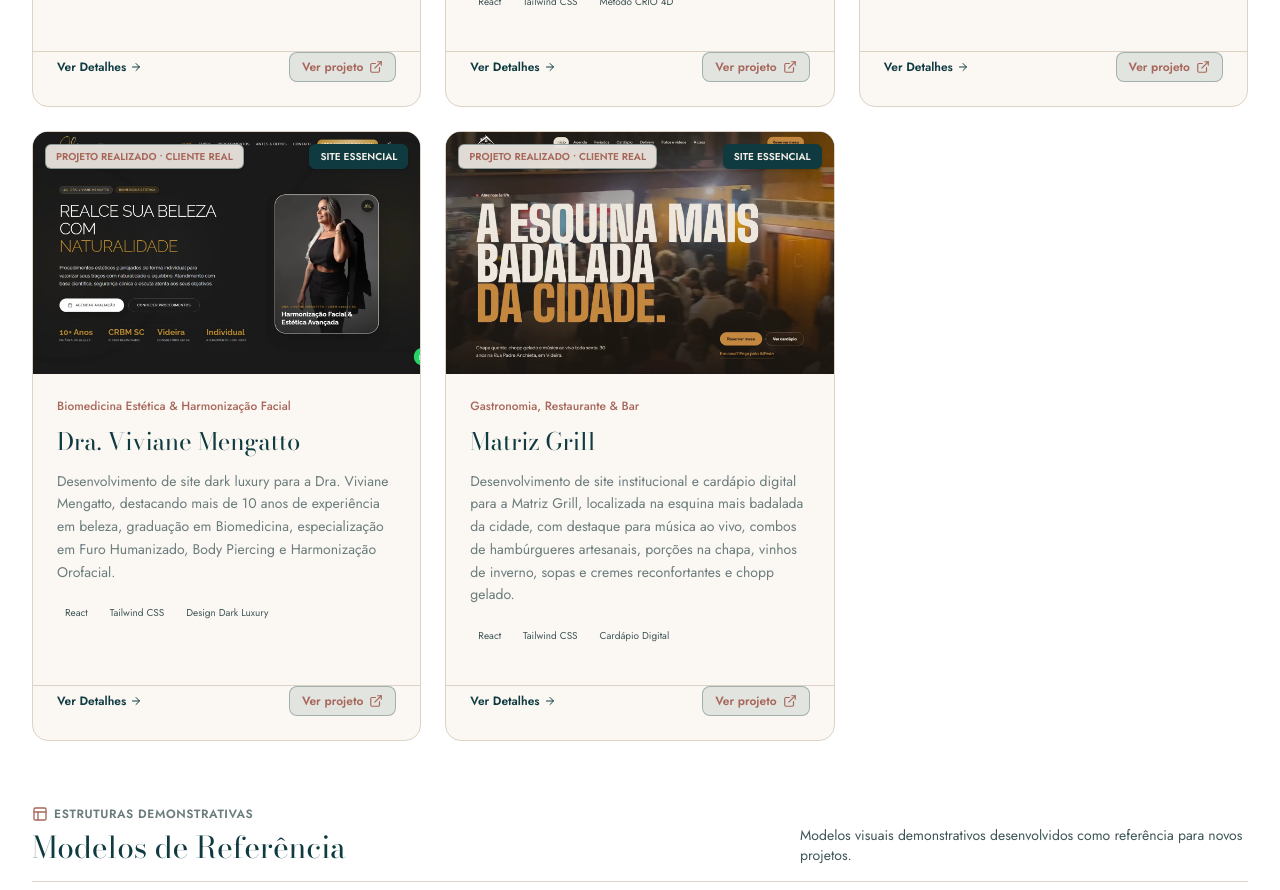
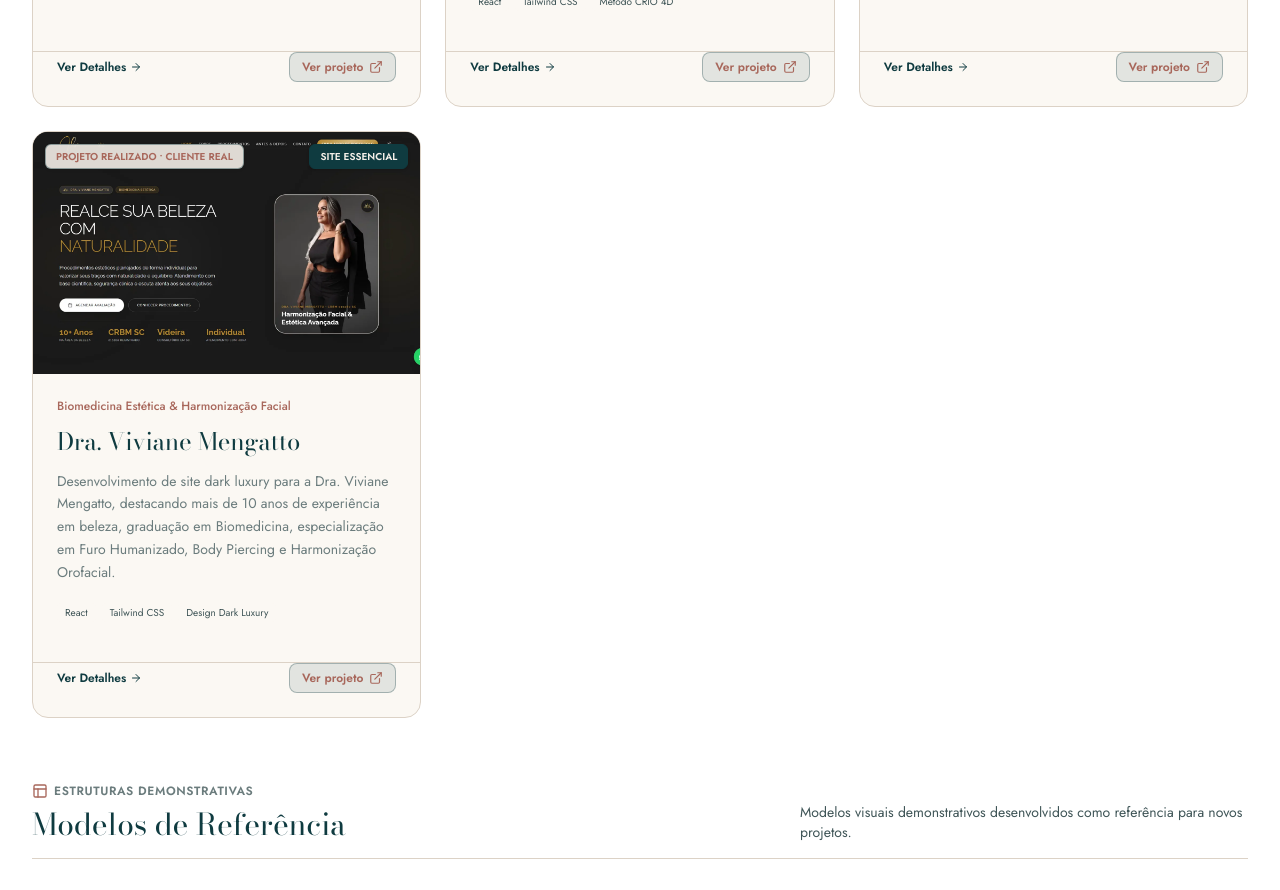
Before and after one commit to marcialeandra832-cmyk/mleedigital-site, a React (Vite) app: page /portfolio in a window 1280 px wide. Shown: the part 1100-1990 px from the top of the page. Built offline with nearby package versions, Linux system fonts and the light colour scheme; grey boxes are pictures that could not be loaded.

Commit message:
Tira o Matriz Grill do portfólio por enquanto (conteúdo guardado no código)
Co-Authored-By: Claude Opus 5.5 <noreply@anthropic.com>
Claude-Session: https://claude.ai/code/session_01Qj5XPSYRHftkuKhEDfNV3C

```diff
--- a/src/data/clientesDestaque.ts
+++ b/src/data/clientesDestaque.ts
@@ -4,7 +4,8 @@ import sorayAbbud from '../assets/clientes/soray-abbud.webp';
 import mariaJunqueira from '../assets/clientes/maria-junqueira.webp';
 import danielleCarvao from '../assets/clientes/danielle-carvao.webp';
 import vivianeMengatto from '../assets/clientes/viviane-mengatto.webp';
-import matrizGrill from '../assets/clientes/matriz-grill.webp';
+// GUARDADO — Matriz Grill: fora do ar por enquanto. Para voltar a exibir, basta tirar as barras (//) deste trecho.
+// import matrizGrill from '../assets/clientes/matriz-grill.webp';
 
 export type ClienteDestaque = {
   cliente: string;
@@ -19,5 +20,6 @@ export const clientesDestaque: ClienteDestaque[] = [
   { cliente: 'Dra. Maria Junqueira', area: 'Biomedicina estética', img: mariaJunqueira, link: 'https://dramariajunqueira.vercel.app/', slug: 'dra-maria-junqueira' },
   { cliente: 'Dra. Danielle Carvão', area: 'Odontologia e rejuvenescimento facial', img: danielleCarvao, link: 'https://dradanicarvao.com.br/', slug: 'dra-danielle-carvao' },
   { cliente: 'Dra. Viviane Mengatto', area: 'Estética avançada', img: vivianeMengatto, link: 'https://dra-viviane-mengatto.vercel.app/', slug: 'dra-viviane-mengatto' },
-  { cliente: 'Matriz Grill', area: 'Restaurante e bar', img: matrizGrill, link: 'https://matrizgrillvideira.vercel.app/', slug: 'matriz-grill' },
+// GUARDADO — Matriz Grill: fora do ar por enquanto. Para voltar a exibir, basta tirar as barras (//) deste trecho.
+//   { cliente: 'Matriz Grill', area: 'Restaurante e bar', img: matrizGrill, link: 'https://matrizgrillvideira.vercel.app/', slug: 'matriz-grill' },
 ];
--- a/src/data/projects.ts
+++ b/src/data/projects.ts
@@ -5,7 +5,8 @@ import clarenzaMockup from '../assets/images/clarenza_odontologia_hero_178675093
 import draMariaJunqueiraMockup from '../assets/clientes/maria-junqueira.webp';
 import draDanielleCarvaoMockup from '../assets/clientes/danielle-carvao.webp';
 import vivianeMengattoMockup from '../assets/clientes/viviane-mengatto.webp';
-import matrizGrillMockup from '../assets/clientes/matriz-grill.webp';
+// GUARDADO — Matriz Grill: fora do ar por enquanto. Para voltar a exibir, basta tirar as barras (//) deste trecho.
+// import matrizGrillMockup from '../assets/clientes/matriz-grill.webp';
 import carlaFigmamMockup from '../assets/images/carla_figmam_preview_1786812678656.jpg';
 import auraEsteticaMockup from '../assets/images/aura_estetica_preview_1786812029262.jpg';
 
@@ -119,33 +120,34 @@ export const projectsData: Project[] = [
     technologies: ["React", "Tailwind CSS", "Design Dark Luxury", "SEO Estética", "WhatsApp Direct"],
     featured: true
   },
-  {
-    id: "matriz-grill",
-    slug: "matriz-grill",
-    client: "Matriz Grill",
-    category: "Gastronomia, Restaurante & Bar",
-    planType: "SITE ESSENCIAL",
-    projectType: "real",
-    badge: "PROJETO REALIZADO • CLIENTE REAL",
-    tagline: "Música ao vivo de alta qualidade, hambúrgueres artesanais, porções na chapa e o chopp mais gelado da região.",
-    objective: "Desenvolvimento de site institucional e cardápio digital para a Matriz Grill, localizada na esquina mais badalada da cidade, com destaque para música ao vivo, combos de hambúrgueres artesanais, porções na chapa, vinhos de inverno, sopas e cremes reconfortantes e chopp gelado.",
-    challenge: "Transmitir a atmosfera vibrante da casa, organizar as opções do cardápio gastronômico e facilitar reservas de mesas e localização para os clientes.",
-    solution: "Layout contemporâneo com fotografias apetitosas em destaque, atmosfera acolhedora noturna, programação musical atualizada, cardápio digital e integração direta para reservas no WhatsApp.",
-    structure: [
-      "Hero visual com gastronomia, chopp artesanal e atmosfera noturna",
-      "Apresentação da casa na esquina mais badalada e acolhedora da cidade",
-      "Cardápio com combos artesanais, porções na chapa, sopas, cremes e vinhos selecionados",
-      "Programação de música ao vivo de alta qualidade e eventos",
-      "Horários de funcionamento, localização com mapa interativo e reservas",
-      "Botão direto no WhatsApp para reservas de mesas e atendimento"
-    ],
-    style: "Identidade gastronômica calorosa em tons escuros e âmbar, tipografia marcante e fotografias apetitosas em alta definição.",
-    results: "Site publicado com cardápio completo, agenda de shows, localização e canal direto de reservas via WhatsApp.",
-    img: matrizGrillMockup,
-    demo: "https://matrizgrillvideira.vercel.app/",
-    technologies: ["React", "Tailwind CSS", "Cardápio Digital", "SEO Local", "WhatsApp Direct"],
-    featured: true
-  },
+// GUARDADO — Matriz Grill: fora do ar por enquanto. Para voltar a exibir, basta tirar as barras (//) deste trecho.
+//   {
+//     id: "matriz-grill",
+//     slug: "matriz-grill",
+//     client: "Matriz Grill",
+//     category: "Gastronomia, Restaurante & Bar",
+//     planType: "SITE ESSENCIAL",
+//     projectType: "real",
+//     badge: "PROJETO REALIZADO • CLIENTE REAL",
+//     tagline: "Música ao vivo de alta qualidade, hambúrgueres artesanais, porções na chapa e o chopp mais gelado da região.",
+//     objective: "Desenvolvimento de site institucional e cardápio digital para a Matriz Grill, localizada na esquina mais badalada da cidade, com destaque para música ao vivo, combos de hambúrgueres artesanais, porções na chapa, vinhos de inverno, sopas e cremes reconfortantes e chopp gelado.",
+//     challenge: "Transmitir a atmosfera vibrante da casa, organizar as opções do cardápio gastronômico e facilitar reservas de mesas e localização para os clientes.",
+//     solution: "Layout contemporâneo com fotografias apetitosas em destaque, atmosfera acolhedora noturna, programação musical atualizada, cardápio digital e integração direta para reservas no WhatsApp.",
+//     structure: [
+//       "Hero visual com gastronomia, chopp artesanal e atmosfera noturna",
+//       "Apresentação da casa na esquina mais badalada e acolhedora da cidade",
+//       "Cardápio com combos artesanais, porções na chapa, sopas, cremes e vinhos selecionados",
+//       "Programação de música ao vivo de alta qualidade e eventos",
+//       "Horários de funcionamento, localização com mapa interativo e reservas",
+//       "Botão direto no WhatsApp para reservas de mesas e atendimento"
+//     ],
+//     style: "Identidade gastronômica calorosa em tons escuros e âmbar, tipografia marcante e fotografias apetitosas em alta definição.",
+//     results: "Site publicado com cardápio completo, agenda de shows, localização e canal direto de reservas via WhatsApp.",
+//     img: matrizGrillMockup,
+//     demo: "https://matrizgrillvideira.vercel.app/",
+//     technologies: ["React", "Tailwind CSS", "Cardápio Digital", "SEO Local", "WhatsApp Direct"],
+//     featured: true
+//   },
 
   // MODELOS DE REFERÊNCIA — DEMONSTRATIVOS
   {
--- a/src/data/segments.ts
+++ b/src/data/segments.ts
@@ -259,7 +259,8 @@ export const segmentsData: Record<string, SegmentInfo> = {
       { q: "Como faço para trocar produtos e preços?", a: "Você me manda as mudanças e eu atualizo. Isso já está incluso na manutenção mensal." },
       { q: "O cliente paga pelo catálogo?", a: "O pedido chega no seu WhatsApp e o pagamento é combinado com você, do jeito que você já trabalha." }
     ],
-    relatedProjectSlug: "matriz-grill",
+// GUARDADO — Matriz Grill: fora do ar por enquanto. Para voltar a exibir, basta tirar as barras (//) deste trecho.
+//     relatedProjectSlug: "matriz-grill",
     metaDescription: "Catálogo digital para lojas, restaurantes e negócios que vendem produtos: itens organizados, fotos e pedido direto pelo WhatsApp. Criado pela Márcia, da MLee Digital.",
     keywords: ["catálogo digital", "catálogo online WhatsApp", "cardápio digital", "catálogo de produtos online"]
   }
```
Also changed, not shown: 1 other file (tests, documents, lock files or other folders).
